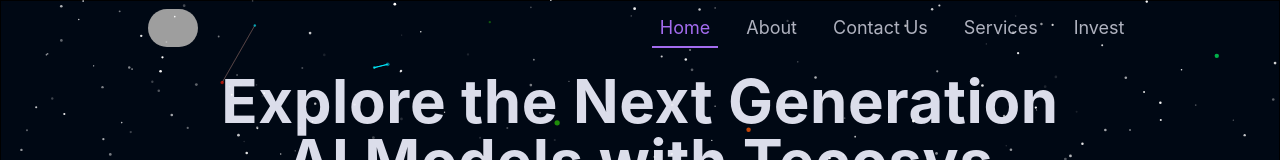
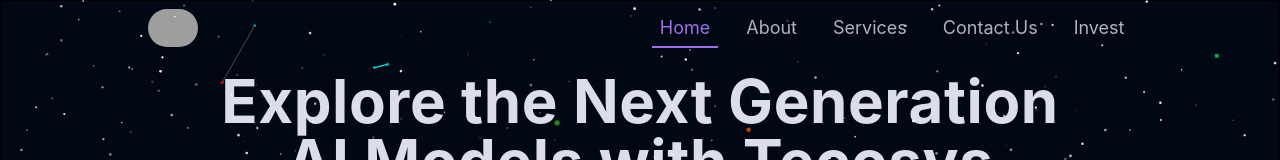
Before and after one commit to ritikaghosh0402/Tecosys-Ai, a React (Vite) app: page / in a window 1280 px wide. Shown: the top 160 px of the page. Built offline with nearby package versions, Linux system fonts and the light colour scheme; no server answers; grey boxes are pictures that could not be loaded.

Commit message:
nav order

```diff
--- a/src/data/Constant.js
+++ b/src/data/Constant.js
@@ -19,14 +19,14 @@
         title: 'About',
         url: 'about'
     },{
+        id: 4,
+        title: 'Services',
+        url: 'services'
+    },{
         id: 3,
         title: 'Contact Us',
         url: 'contact'
-    }, {
-        id: 4,
-        title: 'Services',
-        url: 'services'
-    }, {
+    },  {
         id: 5,
         title: 'Invest',
         url: '/invest'
```
